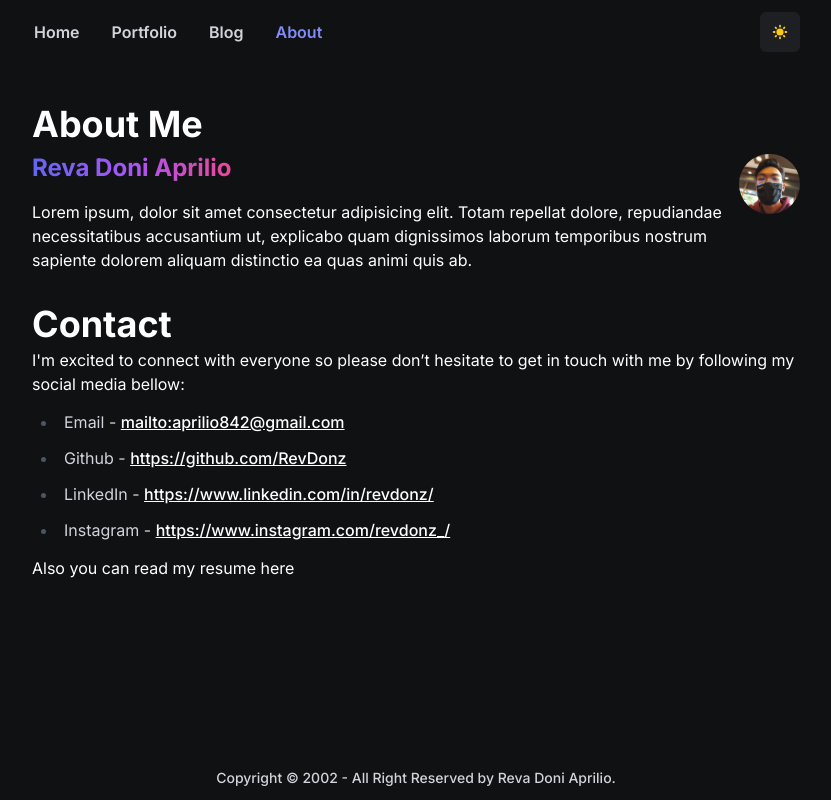
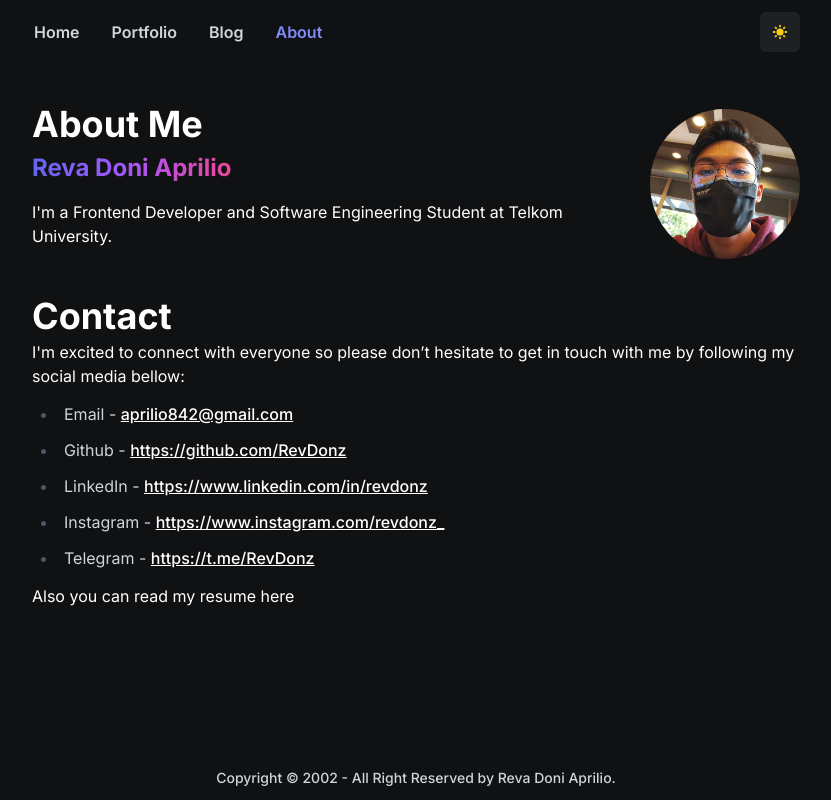
Before and after one commit to RevDonz/revdonz.my.id, a Next.js app: page /about in a window 1280 px wide. Shown: the whole page, without its empty margins (224-1055 px from the left). Built offline with nearby package versions, Linux system fonts and the light colour scheme.

Commit message:
refactor(about): edit desc

```diff
--- /dev/null
+++ b/src/data/contacts.ts
@@ -0,0 +1,22 @@
+export const Contacts = [
+  {
+    type: 'Email',
+    link: 'mailto:aprilio842@gmail.com',
+  },
+  {
+    type: 'Github',
+    link: 'https://github.com/RevDonz',
+  },
+  {
+    type: 'LinkedIn',
+    link: 'https://www.linkedin.com/in/revdonz',
+  },
+  {
+    type: 'Instagram',
+    link: 'https://www.instagram.com/revdonz_',
+  },
+  {
+    type: 'Telegram',
+    link: 'https://t.me/RevDonz',
+  },
+];
--- a/src/pages/about.tsx
+++ b/src/pages/about.tsx
@@ -3,44 +3,20 @@ import UnstyledLink from '@/components/atoms/UnstyledLink';
 import Hero from '@/components/mollecules/Hero';
 import HeroWithPhoto from '@/components/mollecules/HeroWithPhoto';
 import Main from '@/components/template';
-import clsx from 'clsx';
-import Link from 'next/link';
+import { Contacts } from '@/data/contacts';
 import React from 'react';
-import { HiChevronDown } from 'react-icons/hi';
 
 const about = () => {
-  const Contacts = [
-    {
-      type: 'Email',
-      link: 'mailto:aprilio842@gmail.com',
-    },
-    {
-      type: 'Github',
-      link: 'https://github.com/RevDonz',
-    },
-    {
-      type: 'LinkedIn',
-      link: 'https://www.linkedin.com/in/revdonz/',
-    },
-    {
-      type: 'Instagram',
-      link: 'https://www.instagram.com/revdonz_/',
-    },
-  ];
-
   return (
     <Main className='mt-10'>
       <Head title='About' />
-      <HeroWithPhoto
-        title={'About Me'}
-        subtitle='Reva Doni Aprilio'
-      >
-        <p>
-          Lorem ipsum, dolor sit amet consectetur adipisicing elit. Totam
-          repellat dolore, repudiandae necessitatibus accusantium ut, explicabo
-          quam dignissimos laborum temporibus nostrum sapiente dolorem aliquam
-          distinctio ea quas animi quis ab.
+      <HeroWithPhoto title={'About Me'} subtitle='Reva Doni Aprilio'>
+        <p className='mb-3'>
+          {
+            "I'm a Frontend Developer and Software Engineering Student at Telkom University."
+          }
         </p>
+        <p></p>
       </HeroWithPhoto>
       <Hero
         title='Contact'
@@ -53,7 +29,9 @@ const about = () => {
                 <li key={index}>
                   <p className='truncate my-2'>
                     {contact.type} -{' '}
-                    <Link href={contact.link}>{contact.link}</Link>
+                    <UnstyledLink href={contact.link}>
+                      {contact.link.replace('mailto:', '')}
+                    </UnstyledLink>
                   </p>
                 </li>
               );
--- a/src/pages/index.tsx
+++ b/src/pages/index.tsx
@@ -49,7 +49,7 @@ export default function Index() {
           Student & FrontEnd Developer
         </p>
         <p className='pt-4 pb-8 m-0 leading-7 border-0 border-gray-300 sm:pr-10 lg:text-lg'>
-          {"Hello, I'm Reva Doni Aprilio. Welcome to my personal website."}
+          {"Hello everyone👋 I'm Reva Doni Aprilio. Welcome to my personal website."}
         </p>
       </div>
       <div className='relative w-full max-w-md mb-4 text-center bg-no-repeat bg-contain border-solid md:mt-0 md:max-w-none lg:mb-0 md:w-1/2 select-none'>
```
